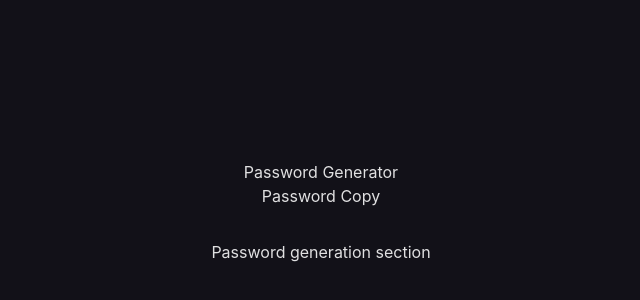
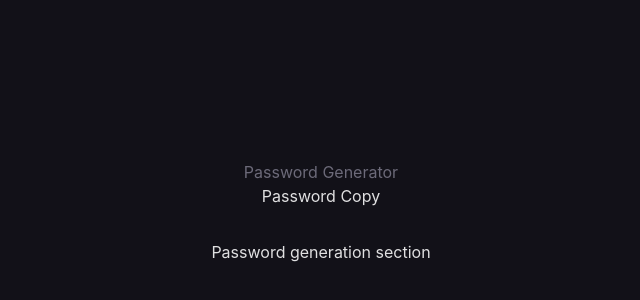
Before and after one commit to alvyynm/pwdgen24, a React (Vite) app: page / in a window 1280 px wide. Shown: the part 172-472 px from the top of the page, without its empty margins (319-959 px from the left). Built offline with nearby package versions, Linux system fonts and the light colour scheme.

Commit message:
style: add default h1 color

```diff
--- a/src/index.css
+++ b/src/index.css
@@ -24,3 +24,7 @@ body {
   min-width: 320px;
   min-height: 100vh;
 }
+
+h1 {
+  color: #6c6a79;
+}
```
